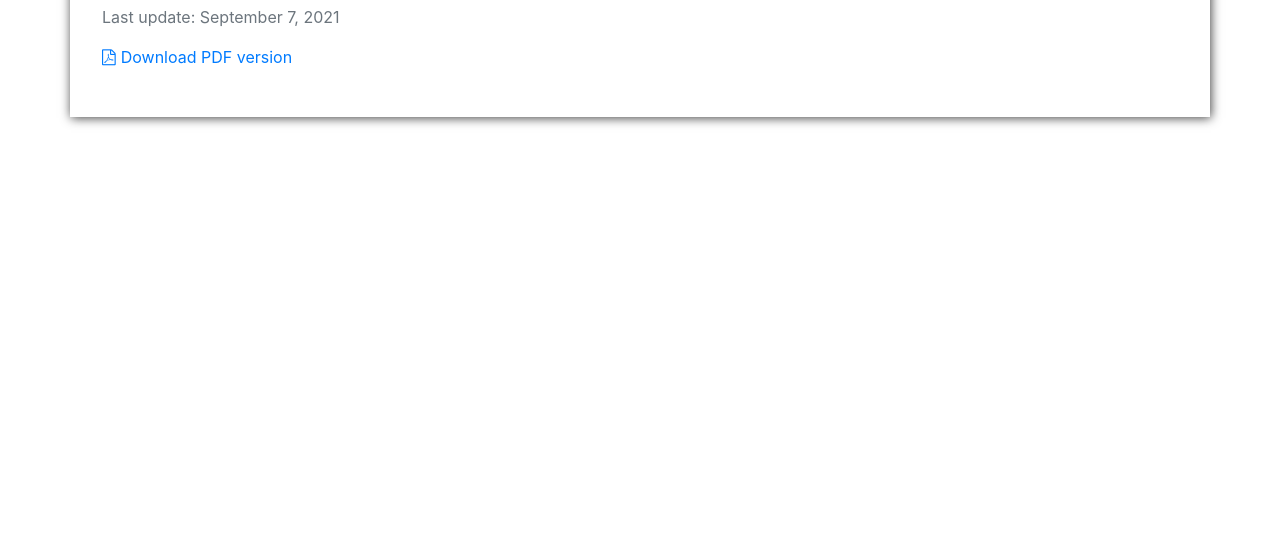
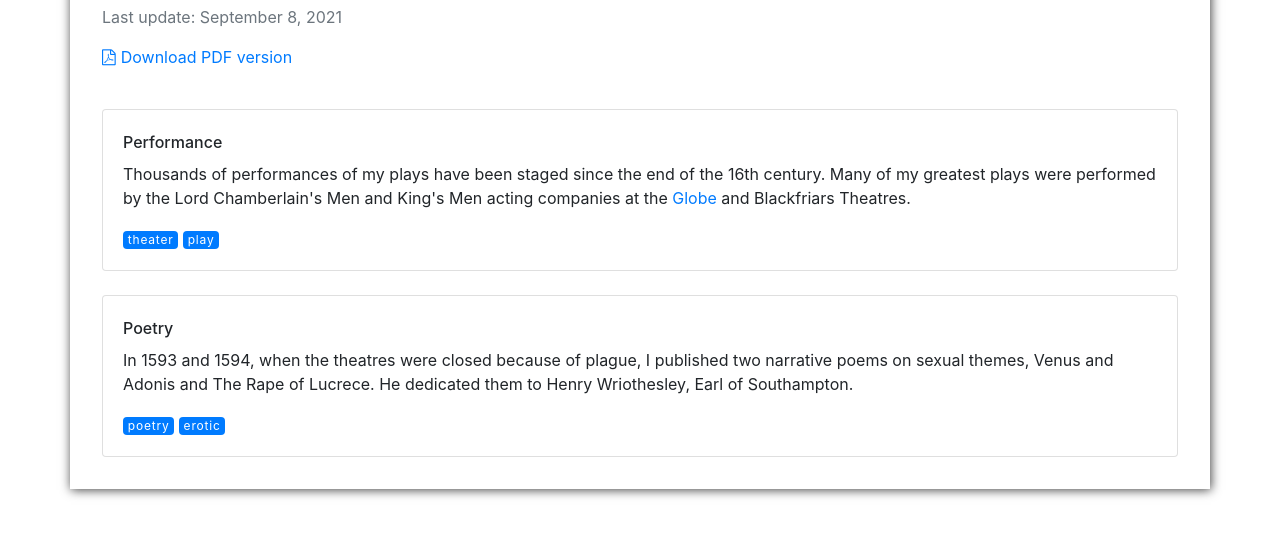
Before and after one commit to MyThompson/Cv-V1, a plain HTML site: page index.html in a window 1280 px wide. Shown: the part 189-726 px from the top of the page. Drawn offline with nearby package versions, Linux system fonts and the light colour scheme.

Commit message:
Deploying to gh-pages from  @ e51ab7c0f3027dd66da0e47d6bfb49dfa518878d 🚀

```diff
--- a/index.html
+++ b/index.html
@@ -15,7 +15,7 @@
         <div class="col-md-6 col-print-6">
             <h1>Mercedes Thompson<br/>Software Developer, Animator</h1>
             <p>
-                <time datetime="" class="text-muted">Last update: September 7, 2021</time>
+                <time datetime="" class="text-muted">Last update: September 8, 2021</time>
             </p>
             <p>
                 <span class="screen"><a href="mercedes-thompson.software-developer-animator.pdf"><i class="fa fa-file-pdf-o" aria-hidden="true"></i>Download PDF version</a></span>
@@ -41,14 +41,61 @@
         </div>
     </div> -->
 
-    <!-- <h2>Professional Experience</h2>
+    <div class="card mt-4">
+        <div class="card-body">
+            <div class="mb-2"><strong>Performance</strong></div>
+
+            <p>Thousands of performances of my plays have been staged since the end of the 16th century. Many of my greatest plays were performed by the Lord Chamberlain&#39;s Men and King&#39;s Men acting companies at the <a href="https://en.wikipedia.org/wiki/Globe_Theatre">Globe</a> and Blackfriars Theatres.</p>
+
+            <div>
+                <span class="badge badge-primary">theater</span>
+                <span class="badge badge-primary">play</span>
+            </div>
+        </div>
+    </div>
+    <div class="card mt-4">
+        <div class="card-body">
+            <div class="mb-2"><strong>Poetry</strong></div>
+
+            <p>In 1593 and 1594, when the theatres were closed because of plague, I published two narrative poems on sexual themes, Venus and Adonis and The Rape of Lucrece. He dedicated them to Henry Wriothesley, Earl of Southampton.</p>
+
+            <div>
+                <span class="badge badge-primary">poetry</span>
+                <span class="badge badge-primary">erotic</span>
+            </div>
+        </div>
+    </div>
 
     <!-- <h2>Education</h2>
     <p>King Edward VI Grammar School in Stratford-upon-Avon [1571 - 1578]</p>
 
     <h2>Additional Experience</h2>
 
- -->
+    <div class="card mt-4">
+        <div class="card-body">
+            <div class="mb-2"><strong>Performance</strong></div>
+
+            <p>Thousands of performances of my plays have been staged since the end of the 16th century. Many of my greatest plays were performed by the Lord Chamberlain&#39;s Men and King&#39;s Men acting companies at the <a href="https://en.wikipedia.org/wiki/Globe_Theatre">Globe</a> and Blackfriars Theatres.</p>
+
+            <div>
+                <span class="badge badge-primary">theater</span>
+                <span class="badge badge-primary">play</span>
+            </div>
+        </div>
+    </div>
+        <div class="card mt-4">
+        <div class="card-body">
+            <div class="mb-2"><strong>Poetry</strong></div>
+
+            <p>In 1593 and 1594, when the theatres were closed because of plague, I published two narrative poems on sexual themes, Venus and Adonis and The Rape of Lucrece. He dedicated them to Henry Wriothesley, Earl of Southampton.</p>
+
+            <div>
+                <span class="badge badge-primary">poetry</span>
+                <span class="badge badge-primary">erotic</span>
+            </div>
+        </div>
+    </div>
+     -->
 </div>
 </body>
 </html>
```
Also changed, not shown: 1 other file.
